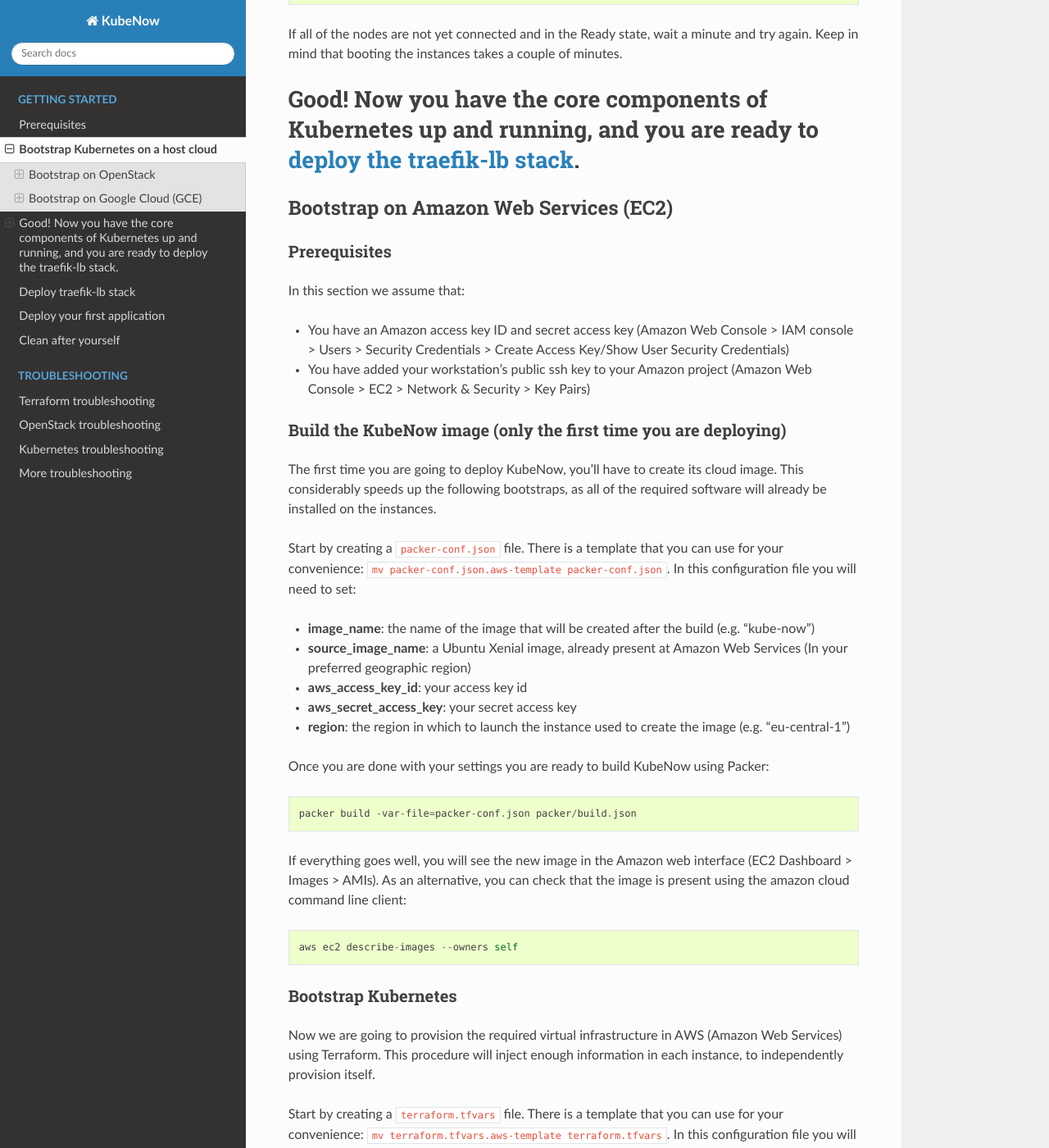
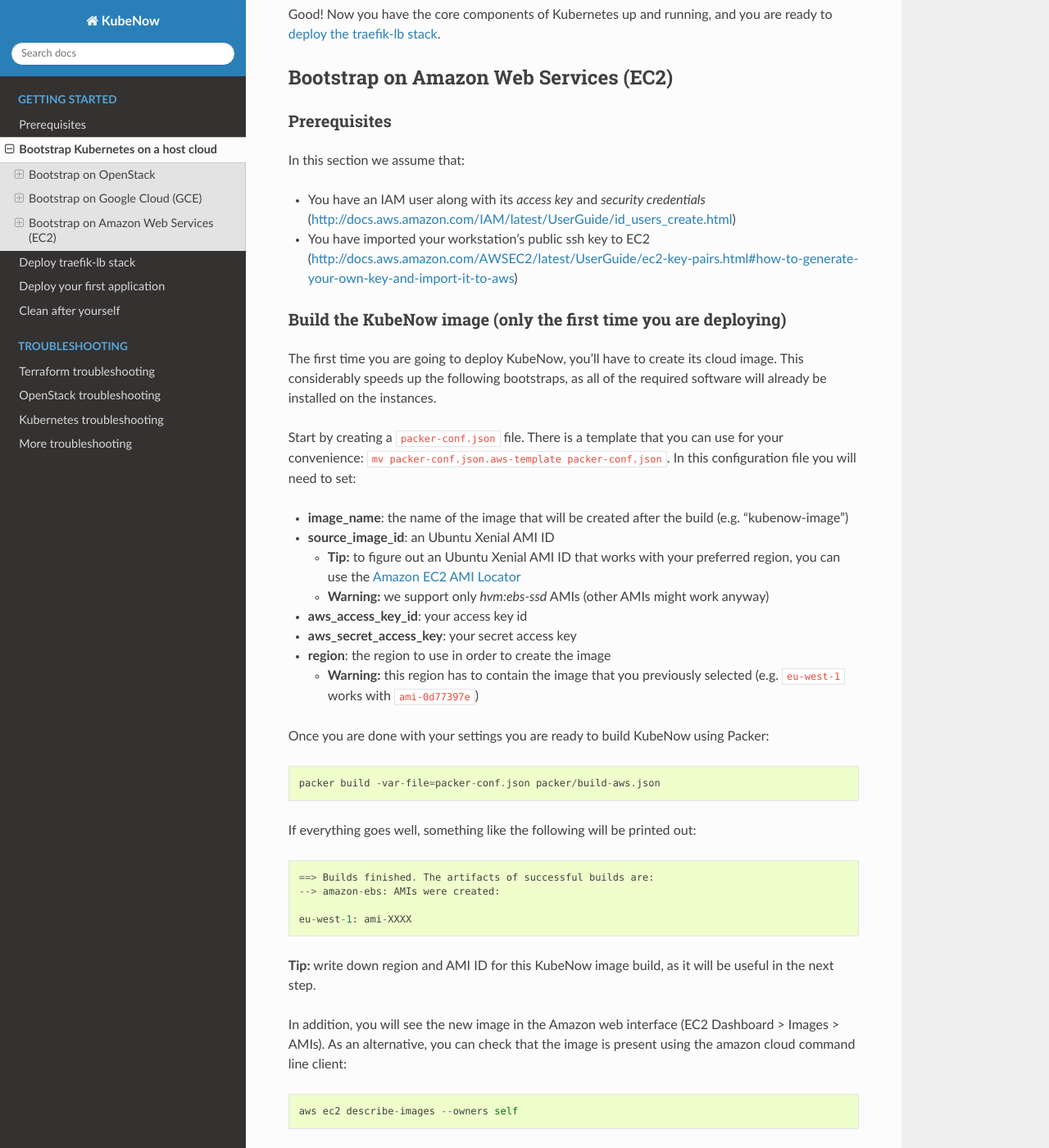
Before and after one commit to kubenow/KubeNow, a Sphinx documentation site: the page built from docs/getting_started/bootstrap.rst, in a window 1280 px wide and 1400 px high, scrolled down 5572 px. Shown: the whole window at 82% size. Built offline with Sphinx 7.4.7 and the Read the Docs theme 2.0.0, drawn with Linux system fonts in a browser that asks for light colours; the version number could not be read and is left out; some of the changed text lies outside the part shown.

Commit message:
minor changes

```diff
--- a/docs/getting_started/bootstrap.rst
+++ b/docs/getting_started/bootstrap.rst
@@ -107,7 +107,7 @@
 
 
 Bootstrap on Google Cloud (GCE)
-----------------------
+-------------------------------
 
 Prerequisites
 ~~~~~~~~~~~~~
@@ -115,8 +115,6 @@
 In this section we assume that:
 
 - You have created and downloaded a service account file for your GCE project: Api manager > Credentials > Create credentials > Service account key
-
-- You have added your workstation’s public ssh key to your GCE project (Amazon Web Console > EC2 > Network & Security > Key Pairs
 
 Build the KubeNow image (only the first time you are deploying)
 ~~~~~~~~~~~~~~~~~~~~~~~~~~~~~~~~~~~~~~~~~~~~~~~~~~~~~~~~~~~~~~~
@@ -192,20 +190,18 @@
 If all of the nodes are not yet connected and in the Ready state, wait a minute and try again. Keep in mind that booting the instances takes a couple of minutes.
 
 Good! Now you have the core components of Kubernetes up and running, and you are ready to :doc:`deploy the traefik-lb stack <traefik-lb>`.
-=======
-
 
 Bootstrap on Amazon Web Services (EC2)
-----------------------
+--------------------------------------
 
 Prerequisites
 ~~~~~~~~~~~~~
 
 In this section we assume that:
 
-- You have an Amazon access key ID and secret access key (Amazon Web Console >  IAM console > Users > Security Credentials > Create Access Key/Show User Security Credentials)
+- You have an IAM user along with its *access key* and *security credentials* (http://docs.aws.amazon.com/IAM/latest/UserGuide/id_users_create.html)
 
-- You have added your workstation’s public ssh key to your Amazon project (Amazon Web Console > EC2 > Network & Security > Key Pairs)
+- You have imported your workstation's public ssh key to EC2 (http://docs.aws.amazon.com/AWSEC2/latest/UserGuide/ec2-key-pairs.html#how-to-generate-your-own-key-and-import-it-to-aws)
 
 Build the KubeNow image (only the first time you are deploying)
 ~~~~~~~~~~~~~~~~~~~~~~~~~~~~~~~~~~~~~~~~~~~~~~~~~~~~~~~~~~~~~~~
@@ -214,17 +210,32 @@
 
 Start by creating a ``packer-conf.json`` file. There is a template that you can use for your convenience: ``mv packer-conf.json.aws-template packer-conf.json``. In this configuration file you will need to set:
 
-- **image_name**: the name of the image that will be created after the build (e.g. "kube-now")
-- **source_image_name**: a Ubuntu Xenial image, already present at Amazon Web Services (In your preferred geographic region)
+- **image_name**: the name of the image that will be created after the build (e.g. "kubenow-image")
+- **source_image_id**: an Ubuntu Xenial AMI ID
+
+  + **Tip:** to figure out an Ubuntu Xenial AMI ID that works with your preferred region, you can use the `Amazon EC2 AMI Locator <https://cloud-images.ubuntu.com/locator/ec2/>`_
+  + **Warning:** we support only `hvm:ebs-ssd` AMIs (other AMIs might work anyway)
+
 - **aws_access_key_id**: your access key id
 - **aws_secret_access_key**: your secret access key
-- **region**: the region in which to launch the instance used to create the image (e.g. "eu-central-1")
+- **region**: the region to use in order to create the image
+
+  + **Warning:** this region has to contain the image that you previously selected (e.g. ``eu-west-1`` works with ``ami-0d77397e``)
 
 Once you are done with your settings you are ready to build KubeNow using Packer::
 
-  packer build -var-file=packer-conf.json packer/build.json
+  packer build -var-file=packer-conf.json packer/build-aws.json
 
-If everything goes well, you will see the new image in the Amazon web interface (EC2 Dashboard > Images > AMIs). As an alternative, you can check that the image is present using the amazon cloud command line client::
+If everything goes well, something like the following will be printed out::
+
+  ==> Builds finished. The artifacts of successful builds are:
+  --> amazon-ebs: AMIs were created:
+
+  eu-west-1: ami-XXXX
+
+**Tip:** write down region and AMI ID for this KubeNow image build, as it will be useful in the next step.
+
+In addition, you will see the new image in the Amazon web interface (EC2 Dashboard > Images > AMIs). As an alternative, you can check that the image is present using the amazon cloud command line client::
 
   aws ec2 describe-images --owners self
 
@@ -238,30 +249,33 @@
 **Cluser configuration**
 
 - **cluster_prefix**: every resource in your tenancy will be named with this prefix
-- **KuberNow_image**: name of the image that you previously created using packer
+- **kubenow_image_id**: ID of the AMI that you previously created using packer
 - **kubeadm_token**: a token that will be used by kubeadm, to bootstrap Kubernetes. You can run `generate_kubetoken.sh` to create a valid one.
+- **ssh_keypair_name**: your workstation SSH keypair name, that you previously imported from the EC2 console (for ssh node access)
+- **aws_region**: the region where your cluster will be bootstrapped (e.g. ``eu-west-1``)
+- **availability_zone**: an availability zone for your cluster (e.g. ``eu-west-1a``)
+
+**Credentials**
 
 - **aws_access_key_id**: your access key id
 - **aws_secret_access_key**: your secret access key
-- **aws_region**:  region for your project
-- **availability_zone**:  zone where cluster should be created
-
-- **ssh_key**: path to your public ssh-key to be used (for ssh node access)
-- **ssh_user**: the ssh user that will log on to the nodes (e.g. "ubuntu")
 
 **Master configuration**
-- **master_instance_type**: an instance type for the master (e.g. "t2.micro")
+
+- **master_instance_type**: an instance type for the master (e.g. ``t2.micro``)
+- **master_disk_size**: edges disk size in GB
 
 **Node configuration**
+
 - **node_count**: number of Kubernetes nodes to be created
-- **node_instance_type**: an instance type for the Kubernetes nodes (e.g. "t2.micro")
+- **node_instance_type**: an instance type for the Kubernetes nodes (e.g. ``t2.micro``)
+- **node_disk_size**: edges disk size in GB
 
 **Edge configuration**
+
 - **edge_count**: number of egde nodes to be created
-- **edge_instance_type**: an instance type for the edge nodes (e.g. "t2.micro")
-
-**All nodes**
-- **disk_size**: nodes disk size in GB
+- **edge_instance_type**: an instance type for the edge nodes (e.g. ``t2.micro``)
+- **edge_disk_size**: edges disk size in GB
 
 Once you are done with your settings you are ready to bootstrap the cluster using Terraform::
 
@@ -278,6 +292,6 @@
 
   ansible master -a "kubectl get nodes"
 
-If all of the nodes are not yet connected and in the Ready state, wait a minute and try again. Keep in mind that booting the instances takes a couple of minutes.
+If all of the nodes are not yet connected and in the Ready state, wait a minute and try again. Keep in mind that booting the instances takes a couple of minutes. **Warning** if you are using the free tier, the cluster will take a little bit more to bootstrap (~5 minutes).
 
 Good! Now you have the core components of Kubernetes up and running, and you are ready to :doc:`deploy the traefik-lb stack <traefik-lb>`.
```
Also changed, not shown: packer-conf.aws-template.json (deleted, +0 -8 lines), 3 other files.
